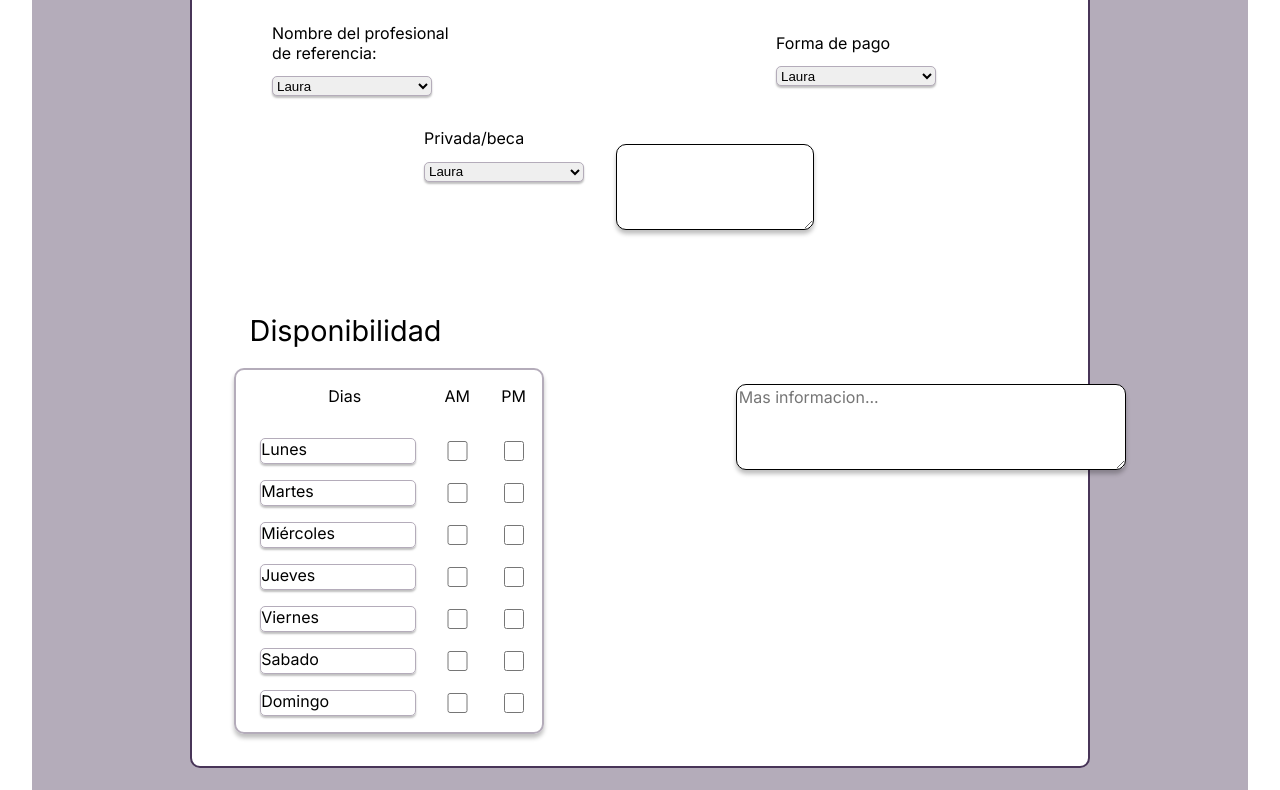
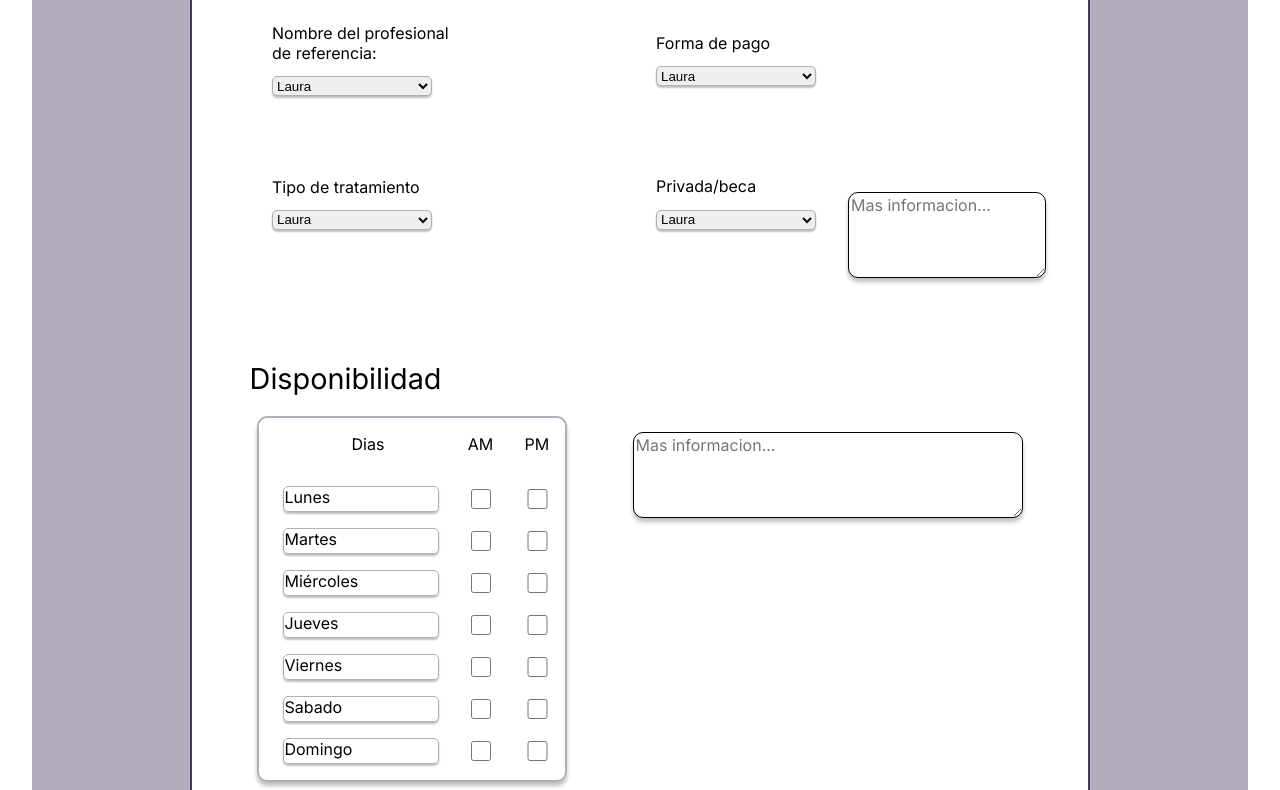
Before and after one commit to KodersKode/Daire-front-end, a React (Create React App) app: page /nuevo-paciente in a window 1280 px wide. Shown: the part 6590-7380 px from the top of the page. Built offline with nearby package versions, Linux system fonts and the light colour scheme.

Commit message:
last section edits

```diff
--- a/src/component/availabilitySelector/index.module.css
+++ b/src/component/availabilitySelector/index.module.css
@@ -27,5 +27,5 @@
   border-radius: 10px;
   padding-left: 1.5em;
   width: 22vw;
-  margin-left: 5em;
+  /* margin-left: 5em; */
 }
--- a/src/component/pages/nuevo-paciente/index.module.css
+++ b/src/component/pages/nuevo-paciente/index.module.css
@@ -60,7 +60,7 @@
 .lastSubSection {
   display: grid;
   grid-template-columns: 1fr 1fr;
-  grid-gap: 3em 15vw;
+  grid-gap: 0em 10vw;
 
   align-items: center;
   justify-content: center;
@@ -142,28 +142,33 @@ h1 {
 
 .privadaBeca {
   display: flex;
-
-  justify-content: flex-start;
-  flex-direction: row;
-  /* align-content:flex-start;
-  align-items: flex-start; */
-  align-self: flex-start;
-  flex-wrap: wrap;
-  /* margin-top: 0; */
+  align-items: flex-start;
+  margin-top: 5em;
 }
 
-/* .privadaBeca :nth-Child(2){
-  display: flex;
-    justify-content: center;
-    flex-direction: column;
-    width: 10em;
-    /* background-color: red; */
+/* .privadaBeca :nth-child(2){
+  align-items: flex-end;
+  background-color: red;
+} */
+
 
 .lastsection {
   display: flex;
-  justify-content: space-evenly;
+  justify-content: flex-start;
+  margin-left: 5em;
+  align-items: flex-start;
   flex-wrap: wrap;
   margin-bottom: 2em;
+}
+
+.lasteversection{
+    display: flex;
+      justify-content: space-evenly;
+
+
+      flex-wrap: wrap;
+      margin-bottom: 2em;
+
 }
 
 .iniciar {
--- a/src/component/pages/nuevo-paciente/index.tsx
+++ b/src/component/pages/nuevo-paciente/index.tsx
@@ -60,6 +60,7 @@ function NuevoPaciente() {
   const [tutor2, setTutor2] = useState(""); // second guardian
   const [relacion2, setRelacion2] = useState(""); // relationship to child
   const [telefono2, setTelefono2] = useState(""); //guardian phone number for guardian 2
+  const [tratamiento, setTratamiento] = useState(""); //type of treatment
   const [disponibilidad, setDisponibilidad] = useState(""); // availability comment section
 
   function handleChange(e: React.ChangeEvent<HTMLInputElement>) {
@@ -459,8 +460,9 @@ function NuevoPaciente() {
             value={referencia}
           />
           <DropDown label="Forma de pago" onChange={setPago} value={pago} />
-        </div>
-        <div className={css.lastsection}>
+          <DropDown label="Tipo de tratamiento" onChange={setTratamiento} value={tratamiento} />
+
+
           <div className={css.privadaBeca}>
             <DropDown
               label="Privada/beca"
@@ -469,16 +471,19 @@ function NuevoPaciente() {
             />
             <div className={css.midbox}>
               <LargeTextBox
+              placeholder="Mas informacion... "
                 value={privadaBeca}
                 onChange={(e) => {
                   setPrivadaBeca(e.target.value);
                 }}
               />
-            </div>
+               </div>
+               </div>
+
           </div>
-        </div>
+
         <h1>Disponibilidad</h1>
-        <div className={css.subsection}>
+        <div className={css.lasteversection}>
           <AvailabilitySelector />
          <div className={css.commentBox}> <LargeTextBox placeholder="Mas informacion..."
             value={disponibilidad}
```
